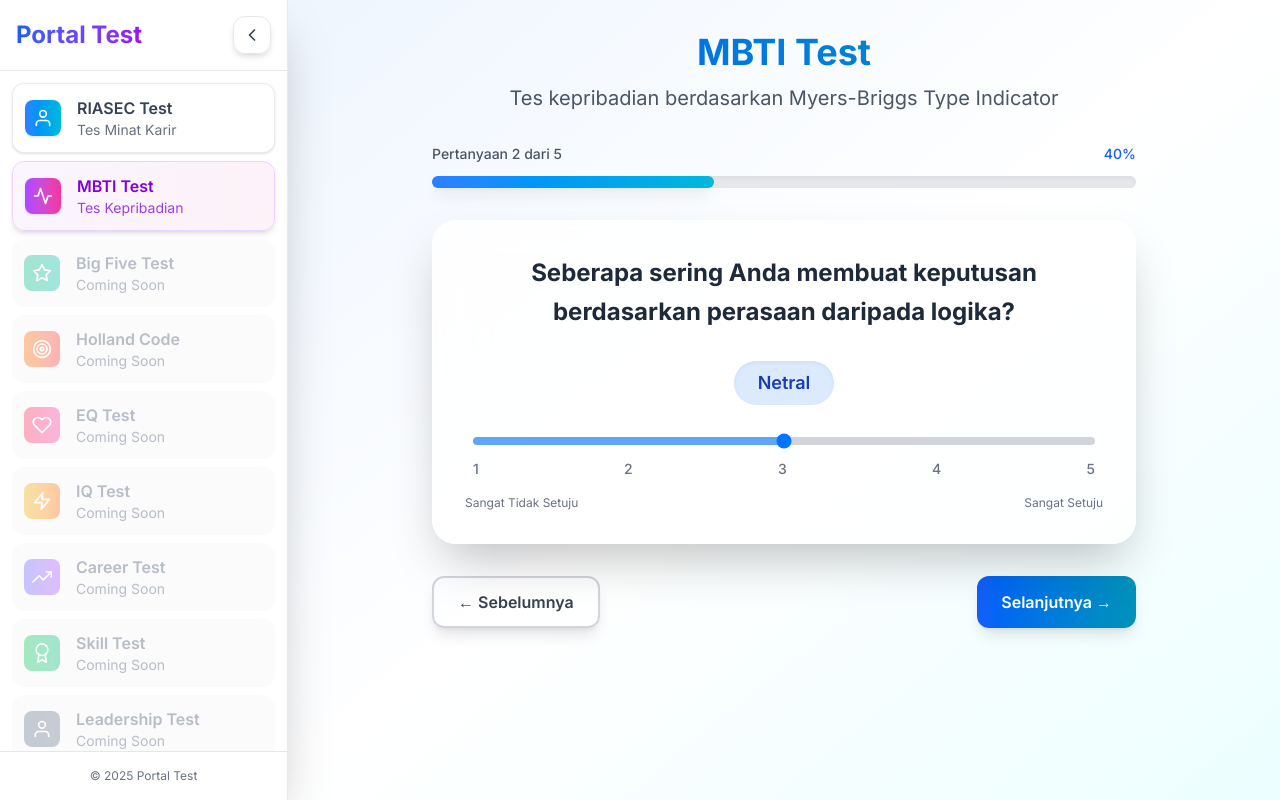
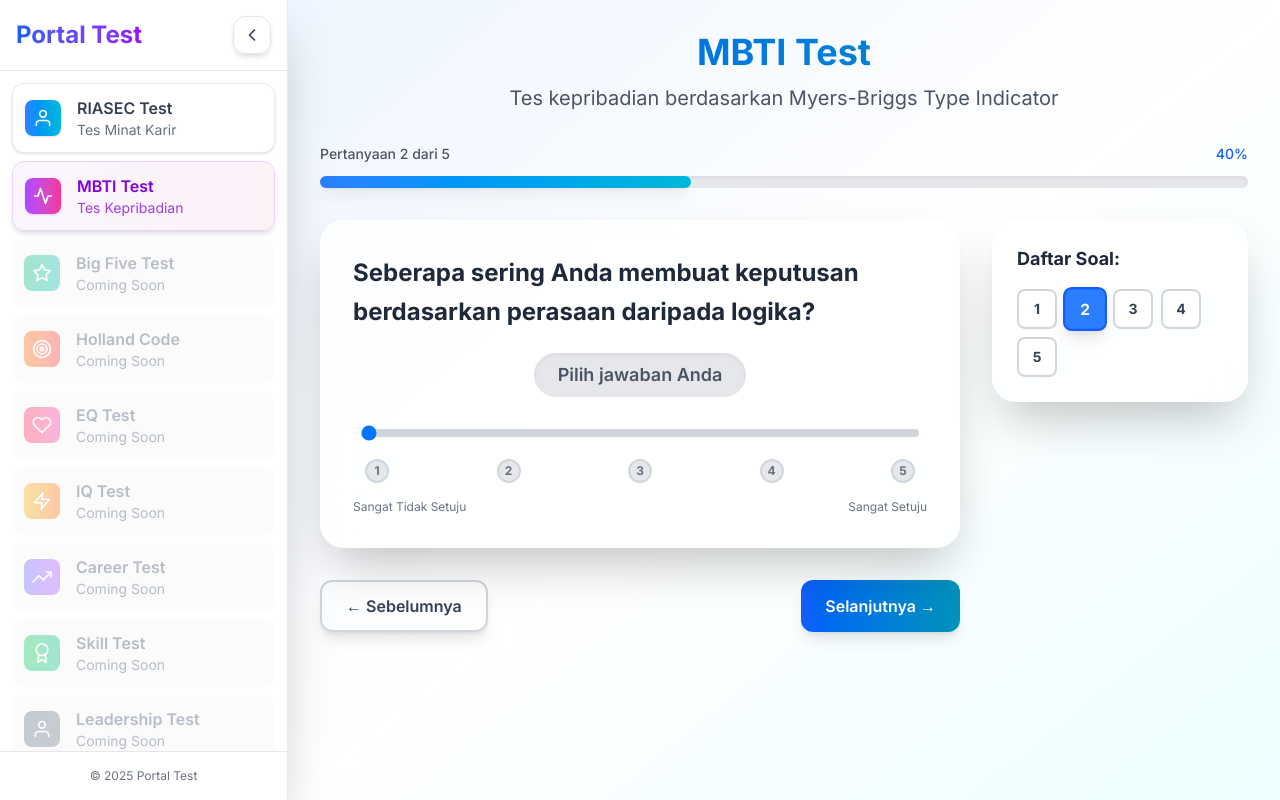
Before and after one commit to nuazsa/PortalTest, a Next.js app: page /mbti in a window 1280 px wide. Both pictures are taken after a click on the button "Selanjutnya →". Built offline with nearby package versions, Linux system fonts and the light colour scheme.

Commit message:
feat(ui): Add navigation component

```diff
--- a/src/app/mbti/page.tsx
+++ b/src/app/mbti/page.tsx
@@ -6,6 +6,7 @@
 import QuestionEssay from "@/components/questions/QuestionEssay"
 import QuestionSlider from "@/components/questions/QuestionSlider"
 import mbtiData from "@/data/mbti.json"
+import QuestionNavigation from "@/components/QuestionNavigation"
 
 export default function MbtiPage() {
   const [currentQuestion, setCurrentQuestion] = useState(0)
@@ -105,7 +106,7 @@
 
   return (
     <div className="flex-1 overflow-auto bg-gradient-to-br from-blue-50 via-white to-cyan-50">
-      <div className="max-w-3xl mx-auto p-4 md:p-8">
+      <div className="max-w-6xl mx-auto p-4 md:p-8">
         {/* Header */}
         <div className="mb-8 text-center">
           <h1 className="text-3xl md:text-4xl font-bold bg-gradient-to-r from-blue-600 to-cyan-600 bg-clip-text text-transparent mb-3">
@@ -132,15 +133,17 @@
           </div>
         </div>
 
-        {/* Question */}
+        {/* Kontainer Utama untuk Soal dan Navigasi */}
+        <div className="flex flex-col lg:flex-row gap-8">
+
+          {/* Kolom Kiri: Soal dan Tombol Navigasi Bawah */}
+          <div className="flex-1">
             <div className="relative mb-8">
               <div className="absolute inset-0 bg-gradient-to-r from-blue-400/10 to-cyan-400/10 blur-2xl -z-10"></div>
               <div className="bg-white/80 backdrop-blur-xl rounded-3xl shadow-2xl p-6 md:p-8 border border-white/20">
                 {renderQuestion()}
               </div>
             </div>
-
-        {/* Navigation */}
             <div className="flex flex-col sm:flex-row justify-between gap-4">
               <button
                 onClick={handlePrevious}
@@ -157,6 +160,18 @@
               </button>
             </div>
           </div>
+
+          {/* Kolom Kanan: Navigasi Daftar Soal */}
+          <div className="w-full lg:w-64">
+            <QuestionNavigation
+              testType="mbti"
+              totalQuestions={mbtiData.questions.length}
+              currentQuestion={currentQuestion}
+              setCurrentQuestion={setCurrentQuestion}
+            />
+          </div>
+        </div>
+      </div>
     </div>
   )
 }
--- a/src/app/riasec/page.tsx
+++ b/src/app/riasec/page.tsx
@@ -5,6 +5,7 @@
 import QuestionMultipleChoice from "@/components/questions/QuestionMultipleChoice"
 import QuestionEssay from "@/components/questions/QuestionEssay"
 import QuestionSlider from "@/components/questions/QuestionSlider"
+import QuestionNavigation from "@/components/QuestionNavigation"
 import riasecData from "@/data/riasec.json"
 
 export default function RiasecPage() {
@@ -105,7 +106,7 @@
 
   return (
     <div className="flex-1 overflow-auto bg-gradient-to-br from-blue-50 via-white to-cyan-50">
-      <div className="max-w-3xl mx-auto p-4 md:p-8">
+      <div className="max-w-6xl mx-auto p-4 md:p-8">
         {/* Header */}
         <div className="mb-8 text-center">
           <h1 className="text-3xl md:text-4xl font-bold bg-gradient-to-r from-blue-600 to-cyan-600 bg-clip-text text-transparent mb-3">
@@ -132,15 +133,17 @@
             </div>
         </div>
 
-        {/* Question */}
+        {/* Kontainer Utama untuk Soal dan Navigasi */}
+        <div className="flex flex-col lg:flex-row gap-8">
+
+          {/* Kolom Kiri: Soal dan Tombol Navigasi Bawah */}
+          <div className="flex-1">
             <div className="relative mb-8">
               <div className="absolute inset-0 bg-gradient-to-r from-blue-400/10 to-cyan-400/10 blur-2xl -z-10"></div>
               <div className="bg-white/80 backdrop-blur-xl rounded-3xl shadow-2xl p-6 md:p-8 border border-white/20">
                 {renderQuestion()}
               </div>
             </div>
-
-        {/* Navigation */}
             <div className="flex flex-col sm:flex-row justify-between gap-4">
               <button
                 onClick={handlePrevious}
@@ -157,6 +160,18 @@
               </button>
             </div>
           </div>
+
+          {/* Kolom Kanan: Navigasi Daftar Soal */}
+          <div className="w-full lg:w-64">
+            <QuestionNavigation
+              testType="riasec"
+              totalQuestions={riasecData.questions.length}
+              currentQuestion={currentQuestion}
+              setCurrentQuestion={setCurrentQuestion}
+            />
+          </div>
+        </div>
+      </div>
     </div>
   )
 }
--- /dev/null
+++ b/src/components/QuestionNavigation.tsx
@@ -0,0 +1,53 @@
+"use client"
+
+import { useTest } from "@/contexts/TestContext"
+
+interface QuestionNavigationProps {
+  testType: string
+  totalQuestions: number
+  currentQuestion: number
+  setCurrentQuestion: (index: number) => void
+}
+
+export default function QuestionNavigation({
+  testType,
+  totalQuestions,
+  currentQuestion,
+  setCurrentQuestion,
+}: QuestionNavigationProps) {
+  const { getAnswer } = useTest()
+
+  return (
+    <div className="bg-white/80 backdrop-blur-xl rounded-3xl shadow-2xl p-6 border border-white/20">
+      <h3 className="text-lg font-bold text-gray-800 mb-4">Daftar Soal:</h3>
+      <div className="flex flex-wrap gap-2">
+        {Array.from({ length: totalQuestions }, (_, index) => {
+          const questionId = index + 1
+          const answer = getAnswer(testType, questionId)
+          const isAnswered = answer !== undefined && answer !== "" && answer !== 0
+          const isActive = currentQuestion === index
+
+          return (
+            <button
+              key={index}
+              onClick={() => setCurrentQuestion(index)}
+              className={`
+                w-10 h-10 flex items-center justify-center rounded-lg font-bold text-sm transition-all duration-200
+                border-2
+                ${
+                  isActive
+                    ? "bg-blue-500 text-white border-blue-600 scale-110 shadow-lg" // Soal yang sedang aktif
+                    : isAnswered
+                      ? "bg-green-100 text-green-800 border-green-300 hover:bg-green-200" // Soal yang sudah dijawab
+                      : "bg-white text-gray-700 border-gray-300 hover:bg-gray-100" // Soal yang belum dijawab
+                }
+              `}
+            >
+              {index + 1}
+            </button>
+          )
+        })}
+      </div>
+    </div>
+  )
+}
--- a/src/components/questions/QuestionSlider.tsx
+++ b/src/components/questions/QuestionSlider.tsx
@@ -17,7 +17,8 @@
   onAnswerChange,
   currentAnswer,
 }: QuestionSliderProps) {
-  const [value, setValue] = useState<number>(currentAnswer || Math.round((min + max) / 2))
+  // Gunakan 0 sebagai status "belum dijawab"
+  const [value, setValue] = useState<number>(currentAnswer || 0)
 
   const handleValueChange = (newValue: number) => {
     setValue(newValue)
@@ -25,19 +26,30 @@
   }
 
   const getLabel = (val: number) => {
+    if (val === 0) return "Pilih jawaban Anda" // Teks untuk status belum dijawab
     const labels = ["Sangat Tidak Setuju", "Tidak Setuju", "Netral", "Setuju", "Sangat Setuju"]
     return labels[val - 1] || ""
   }
 
-  const progressPercentage = ((value - min) / (max - min)) * 100
+  // Atur progress ke -1 jika belum dijawab agar tidak ada progress bar yang terlihat
+  const progressPercentage = value === 0 ? -1 : ((value - min) / (max - min)) * 100
 
   return (
-    <div className="space-y-8">
-      <h3 className="text-xl md:text-2xl font-bold text-gray-800 leading-relaxed text-center">{question}</h3>
+    <div className="space-y-6">
+      <h3 className="text-2xl font-bold text-gray-800 leading-relaxed">{question}</h3>
       <div className="space-y-6">
         {/* Indikator Teks yang Dipilih */}
         <div className="text-center transition-all duration-200 h-10 flex items-center justify-center">
-          <div className="inline-block px-6 py-2 bg-blue-100 text-blue-800 rounded-full font-semibold text-lg shadow-inner">
+          <div
+            className={`
+              inline-block px-6 py-2 rounded-full font-semibold text-lg shadow-inner transition-colors duration-300
+              ${
+                value === 0
+                  ? "bg-gray-200 text-gray-600"
+                  : "bg-blue-100 text-blue-800"
+              }
+            `}
+          >
             <span>{getLabel(value)}</span>
           </div>
         </div>
@@ -49,6 +61,8 @@
             min={min}
             max={max}
             value={value}
+            // Tambahkan step agar slider "melompat" ke angka integer
+            step="1"
             onChange={(e) => handleValueChange(Number.parseInt(e.target.value))}
             className="w-full h-2 bg-gray-200 rounded-full appearance-none cursor-pointer"
             style={{
@@ -56,13 +70,32 @@
             }}
           />
 
-          {/* Angka di bawah slider */}
-          <div className="flex justify-between text-sm text-gray-500 mt-2">
-            {Array.from({ length: max - min + 1 }, (_, i) => (
-              <span key={i} className="font-medium">
-                {min + i}
-              </span>
-            ))}
+          {/* Angka dengan lingkaran yang bisa diklik di bawah slider */}
+          <div className="flex justify-between text-sm text-gray-500 mt-4">
+            {Array.from({ length: max - min + 1 }, (_, i) => {
+              const numValue = min + i
+              return (
+                <button
+                  key={i}
+                  onClick={() => handleValueChange(numValue)}
+                  className="flex flex-col items-center w-8 group focus:outline-none"
+                >
+                  <div
+                    className={`
+                      w-6 h-6 rounded-full flex items-center justify-center border-2 transition-all duration-200
+                      group-hover:scale-110 group-focus:ring-2 ring-offset-1 ring-blue-400
+                      ${
+                        value >= numValue && value !== 0
+                          ? "bg-blue-500 border-blue-600 text-white"
+                          : "bg-gray-200 border-gray-300 text-gray-500"
+                      }
+                    `}
+                  >
+                    <span className="font-bold text-xs">{numValue}</span>
+                  </div>
+                </button>
+              )
+            })}
           </div>
         </div>
 
```
Lines whose indentation alone changed are shown as unchanged.
